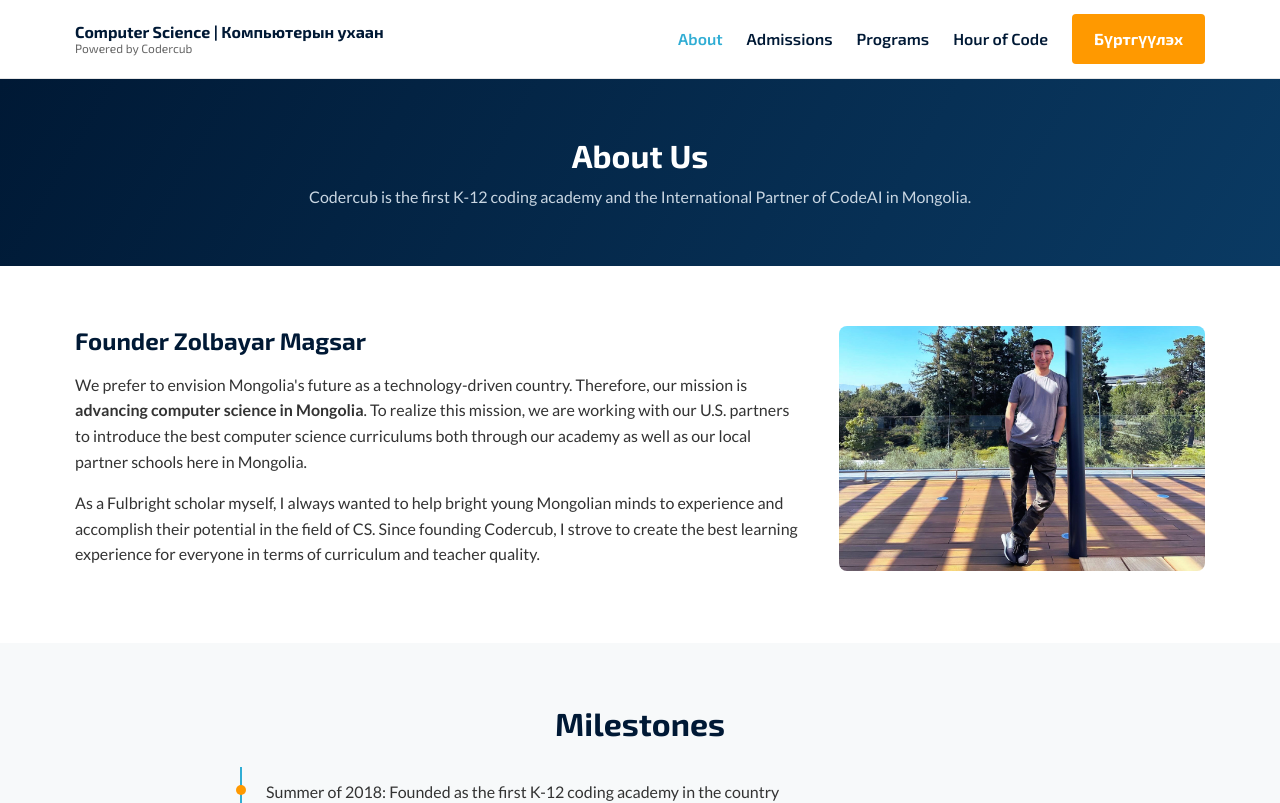
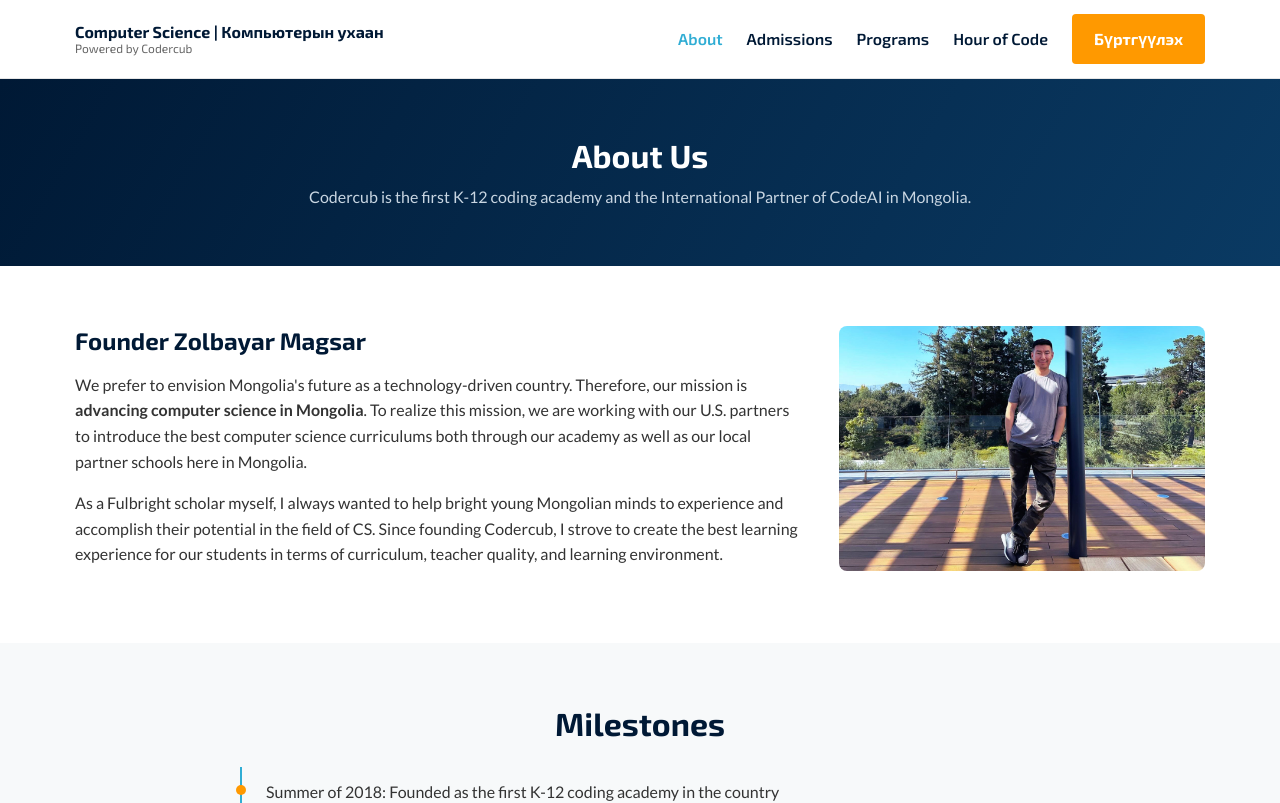
Before and after one commit to zmagsar/computerscience.mn, a Vue app: page /about in a window 1280 px wide. Shown: the top 803 px of the page. Built offline with nearby package versions, Linux system fonts and the light colour scheme.

Commit message:
Update AboutView.vue

```diff
--- a/src/views/AboutView.vue
+++ b/src/views/AboutView.vue
@@ -83,7 +83,7 @@ const faqs = [
         <p>
           As a Fulbright scholar myself, I always wanted to help bright young Mongolian minds to experience
           and accomplish their potential in the field of CS. Since founding Codercub,
-          I strove to create the best learning experience for everyone in terms of curriculum and teacher quality.
+          I strove to create the best learning experience for our students in terms of curriculum, teacher quality, and learning environment.
         </p>
       </div>
       <img :src="founder" alt="Zolbayar Magsar" class="about-intro__photo" />
```
